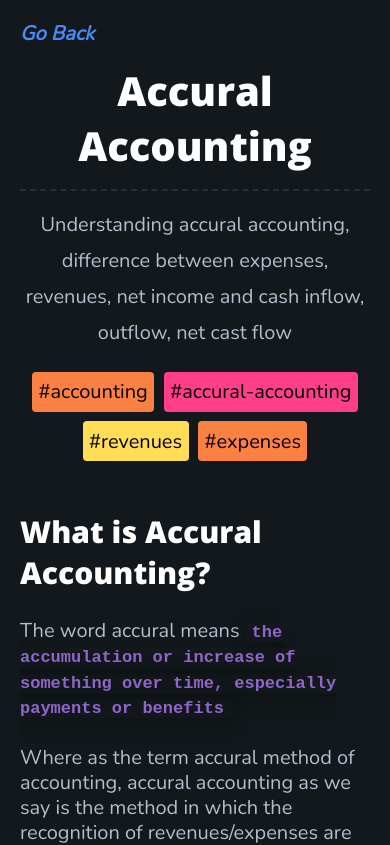
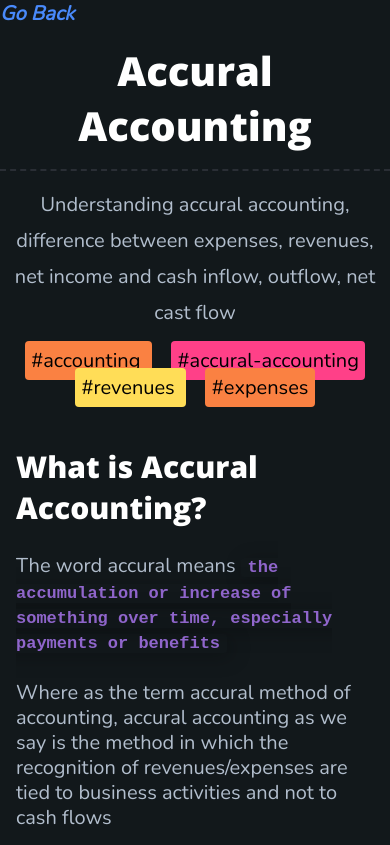
Before and after one commit to AkashSDas/mone, a Next.js app: page /accural_accounting in a window 390 px wide. Shown: the top 845 px of the page. Built offline with nearby package versions, Linux system fonts and the light colour scheme.

Commit message:
change post padding

```diff
--- a/src/design/scss/content.scss
+++ b/src/design/scss/content.scss
@@ -6,7 +6,9 @@
   font-weight: bolder;
 }
 
-.content {
+.post {
+  margin: auto 18rem;
+
   .title,
   .description,
   .tag-grp {
@@ -91,8 +93,18 @@
   }
 }
 
+@media only screen and (max-width: 1300px) {
+  .post {
+    margin: auto 6rem;
+  }
+}
+
 @media only screen and (max-width: 600px) {
-  .content .content-article img:hover {
+  .post {
+    margin: auto 0rem;
+  }
+
+  .post .content-article img:hover {
     -webkit-transform: scale(1.1);
     transform: scale(1.1);
   }
--- a/src/design/scss/theme.scss
+++ b/src/design/scss/theme.scss
@@ -145,3 +145,14 @@ button {
 button:hover {
   transform: translateY(-3px);
 }
+
+@media only screen and (max-width: 600px) {
+  main {
+    padding: 0rem;
+  }
+}
+
+::selection {
+  background-color: var(--green);
+  color: white;
+}
--- a/src/pages/[slug].tsx
+++ b/src/pages/[slug].tsx
@@ -37,7 +37,7 @@ const Content: React.FC<Props> = ({
         <title>{title}</title>
       </Head>
 
-      <main className="content">
+      <main className="post">
         <div>
           <Link href="/">
             <a className="go-back">Go Back</a>
```
Also changed, not shown: 1 other file (tests, documents, lock files or other folders).
